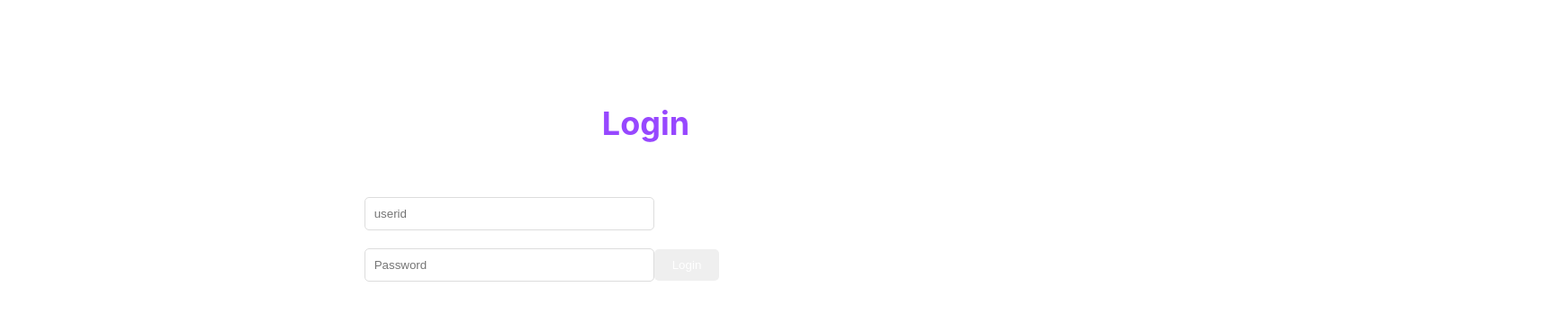
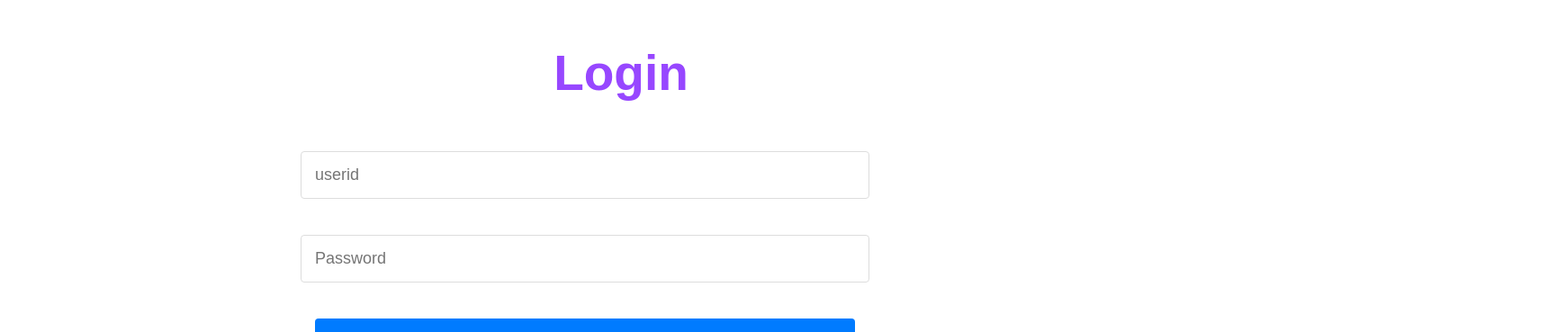
Before and after one commit to Iccyan21/test-pliger, a React (Create React App) app: page /login in a window 1280 px wide. Shown: the part 331-700 px from the top of the page at 90% size, 1730 px wide, since content can reach past the window. Built offline with nearby package versions, Linux system fonts and the light colour scheme; some icons are missing.

Commit message:
yarnの追加

```diff
--- a/src/components/Anime.css
+++ b/src/components/Anime.css
@@ -1,3 +1,16 @@
+.Anime{
+  margin-top: 75px;
+}
+.title {
+  margin-top: 0px;
+  margin-left: 20px;
+  margin-bottom: 50px;
+}
+
+.anime-list{
+  margin-top: -50px;
+
+}
 .anime-list {
   display: flex;
   overflow-x: scroll;
@@ -30,7 +43,15 @@
   border-bottom-left-radius: 10px;
   border-bottom-right-radius: 10px;
 }
+.anime-list1{
+  margin-top: -50px;
+  display: flex;
+  overflow-x: scroll;
+  padding: 20px;
+  gap: 20px;
+  margin-bottom: 50px;
 
+}
 @media (max-width: 390px) {
   .Anime{
     margin-top: 75px;
@@ -38,7 +59,7 @@
   .title {
     margin-top: 0px;
     margin-left: 20px;
-    margin-bottom: 30px;
+    margin-bottom: 50px;
   }
 
   .anime-list{
--- a/src/components/Anime.tsx
+++ b/src/components/Anime.tsx
@@ -59,7 +59,7 @@ function AnimeComponent() {
         <h2>おすすめのアニメ</h2>
       </div>
 
-        <div className="anime-list">
+        <div className="anime-list1">
 
 
         {data.map((item: AnimeData) => (
--- a/src/components/Animedetail.css
+++ b/src/components/Animedetail.css
@@ -1,4 +1,50 @@
+*{
+    color: #9747FF;
+}
+.animeimage{
+    width: 100%;
+    height: 400px;
+}
+ .underline {
+        border-bottom:1px solid;
+    }
+.seichi-desc-title{
+    border-bottom:1px solid;
+    margin-bottom: 50px;
+}
+.seichi-list {
+    display: flex;
+    overflow-x: scroll;
+    padding: 20px;
+    gap: 20px;
+    margin-bottom: 60px;
+}
 
+.seichi-card {
+    min-width: 200px;
+    height: 300px;
+    position: relative;
+}
+
+.seichi-card img {
+    width: 100%;
+    height: 100%;
+    object-fit: cover;
+    border-radius: 10px;
+}
+
+.seichi-card h2 {
+    position: absolute;
+    bottom: 0;
+    color: white;
+    background: rgba(0, 0, 0, 0.7);
+    width: 100%;
+    padding: 10px 0;
+    text-align: center;
+    font-size: 18px;
+    border-bottom-left-radius: 10px;
+    border-bottom-right-radius: 10px;
+}
 @media (max-width: 390px) {
     *{
         color: #9747FF;
--- /dev/null
+++ b/src/components/Map.css
@@ -0,0 +1,3 @@
+*{
+    color: #9747FF;
+}
--- a/src/components/Map.tsx
+++ b/src/components/Map.tsx
@@ -1,7 +1,7 @@
 import React, { useEffect, useState, useRef } from "react";
 import GoogleMapReact from "google-map-react";
 import Under from "./footer";
-
+import './Map.css'
 async function fetchLocations(query: string): Promise<any[]> {
   const response = await fetch(`http://127.0.0.1:8000/gmap/places/search/?q=${encodeURIComponent(query)}`);
   const data = await response.json();
--- a/src/components/header.css
+++ b/src/components/header.css
@@ -1,3 +1,25 @@
+.header{
+    position: fixed;
+    background-color: white;
+    top: 0;
+    width: 100%;
+    z-index: 9999;
+    height: 70px;
+    display: flex;
+    margin-bottom: 16px;
+}
+
+.header-left{
+    margin-top: 15px;
+    margin-left: 5px;
+}
+.header-center{
+
+    margin-left: 5px;
+}
+
+
+
 
 /* IPhon12 */
 @media (max-width: 390px) {
--- a/src/components/place.css
+++ b/src/components/place.css
@@ -1,3 +1,46 @@
+ /* ここに適用したいスタイルを記述します */
+*{
+    color: #9747FF;
+    font-family: Arial, sans-serif;
+    font-size: 18px; /* increase base font-size for larger screens */
+}
+
+.place {
+    margin-top: 80px; /* increase margin for larger screens */
+}
+
+.placeimage {
+    width: 100%;
+    max-width: 800px; /* limit max-width for larger screens */
+    display: block; /* center the image */
+    margin: 0 auto; /* center the image */
+    margin-bottom: 20px;
+}
+
+.placename {
+    margin-top: 0px;
+    font-size: 36px; /* increase font-size for larger screens */
+}
+
+.placedesc {
+    margin-bottom: 100px; /* increase margin for larger screens */
+}
+
+.placedesc h2 {
+    border-bottom: 1px solid;
+    margin-bottom: 60px; /* increase margin for larger screens */
+    font-size: 28px; /* increase font-size for larger screens */
+}
+
+.placedesc p {
+    margin-top: -25px;
+    font-size: 22px; /* increase font-size for larger screens */
+}
+
+.seichi-list {
+    margin-top: -55px;
+}
+
  /* Iphone12 */
 @media (max-width: 390px) {
     /* ここに適用したいスタイルを記述します */
--- a/src/components/place.tsx
+++ b/src/components/place.tsx
@@ -110,7 +110,7 @@ function CandidateDataComponent() {
             <p>{data.accsess}</p>
           </div>
 
-          <p>{data.name}</p>
+
 
           <Link
             to={`/post/${encodeURIComponent(data.name)}`}
--- a/src/components/post.css
+++ b/src/components/post.css
@@ -5,7 +5,7 @@
     display: flex;
     flex-direction: column;
     align-items: center;
-    max-width: 500px;
+    max-width: 400px;
     margin: 0 auto;
 
     border-radius: 5px;
@@ -39,3 +39,54 @@
 .create-post-form button:hover {
     background-color: #7c3aed;
 }
+
+@media (max-width: 390px) {
+    .postform{
+        margin-top: 150px;
+    }
+    .posttitle{
+        width: 100%;
+        padding-left: 120px;
+    }
+    .posttitle h1{
+        text-align: center;
+    }
+    .create-post-form {
+        display: flex;
+        flex-direction: column;
+        align-items: center;
+        max-width: 300px;
+        margin: 0 auto;
+
+        border-radius: 5px;
+        padding: 20px;
+
+    }
+    .create-post-form input,
+    .create-post-form button {
+        width: 100%;
+
+
+        margin-bottom: 30px;
+        border: none;
+        border-radius: 5px;
+    }
+    .create-post-form input[type="text"] {
+        background-color: #f0f0f0;
+    }
+
+    .create-post-form input[type="file"] {
+        background-color: #f0f0f0;
+    }
+
+    .create-post-form button {
+        background-color: #9747FF;
+        color: #fff;
+        cursor: pointer;
+    }
+
+    .create-post-form button:hover {
+        background-color: #7c3aed;
+    }
+
+}
--- a/src/components/post.tsx
+++ b/src/components/post.tsx
@@ -92,6 +92,7 @@ const PostPage: React.FC = () => {
   return (
     <div className='postform'>
         <Baner/>
+        <h1 className='posttitle'>投稿する</h1>
         <form onSubmit={handleSubmit} className="create-post-form">
         <input
             type="text"
--- a/src/components/user/login.css
+++ b/src/components/user/login.css
@@ -1,3 +1,98 @@
+.Login {
+  display: flex;
+  flex-direction: column;
+  align-items: center;
+  justify-content: center;
+  height: 100vh;
+}
+
+.Icon {
+  margin-bottom: 40px; /* Increase margin */
+  padding-left: 600px;
+}
+
+.Login input {
+  margin: 20px 0; /* Increase margin */
+  padding: 15px; /* Increase padding */
+  width: 50%;
+  max-width: 600px;
+  border-radius: 5px;
+  border: 1px solid #ddd;
+  font-size: 18px; /* Increase font size */
+}
+
+.Login button {
+  margin: 20px 0; /* Increase margin */
+  padding: 15px 30px; /* Increase padding */
+  border: none;
+  color: white;
+  border-radius: 5px;
+  cursor: pointer;
+  font-size: 18px; /* Increase font size */
+}
+
+.Login .text {
+  margin-bottom: 40px; /* Increase margin */
+  font-size: 32px; /* Increase font size */
+}
+
+.Icon {
+  color: #9747FF;
+  display: flex;
+  margin-left: 300px; /* Increase margin */
+  margin-top: 100px; /* Increase margin */
+  height: 150px; /* Increase size */
+  width: 100%;
+}
+
+.text {
+  color: #9747FF;
+  display: flex;
+  margin-left: 100px; /* Increase margin */
+  margin-top: 70px; /* Increase margin */
+}
+
+.form {
+  margin-top: -50px;
+  display: flex;
+  flex-direction: column;
+  align-items: center;
+  margin-left: 20px; /* Increase margin */
+  width: 80%;
+  max-width: 800px;
+  border-radius: 8px;
+}
+
+.form input {
+  margin-bottom: 20px; /* Increase margin */
+  padding: 15px; /* Increase padding */
+  width: 100%;
+  max-width: 600px;
+  border: 1px solid #ddd;
+  border-radius: 4px;
+  font-size: 18px; /* Increase font size */
+
+}
+
+.form button {
+  padding: 15px 30px; /* Increase padding */
+  color: white;
+  background-color: #007BFF;
+  border: none;
+  border-radius: 4px;
+  cursor: pointer;
+  width: 100%;
+  max-width: 600px;
+  font-size: 18px; /* Increase font size */
+  margin-bottom: 90px;
+}
+
+.form button:hover {
+  background-color: #0056b3;
+}
+
+
+@media (max-width: 390px) {
   .Login {
     display: flex;
     flex-direction: column;
@@ -108,3 +203,4 @@
     }
 
   }
+}
--- a/src/components/user/sighup.css
+++ b/src/components/user/sighup.css
@@ -1,53 +1,53 @@
 .sighin {
-    padding-left: 40px;
     display: flex;
     flex-direction: column;
     align-items: center;
     justify-content: center;
-    height: 100vh; /* full viewport height */
+    max-width: 600px; /* center the container */
+    margin: 0 auto; /* center the container */
   }
 
-.icon {
-    margin-bottom: 20px;
-    color: #9747FF;
+  .Icon {
+    margin-top: 200px;
+    margin-left: 0px;
+  }
+
+  .text h2 {
+    font-size: 55px;
+  }
+
+  .sighin {
+    margin-top: 0px;
     display: flex;
-    margin-left: 100px;
-    margin-top: 75px;
-    height: 125px;
-    width: 100%;
+    flex-direction: column;
+    align-items: center;
+    justify-content: center;
   }
 
   .sighin input {
-    margin: 10px 0; /* top/bottom margin, no left/right margin */
+    margin-bottom: 10px;
     padding: 10px;
-    width: 80%;
-    max-width: 300px;
-    border-radius: 5px;
+    width: 100%;
+    max-width: 600px; /* increase input width for larger screens */
     border: 1px solid #ddd;
+    border-radius: 4px;
   }
 
   .sighin button {
-    margin: 10px 0;
     padding: 10px 20px;
+    color: white;
+    background-color: #007BFF; /* Bootstrap primary color */
     border: none;
-    background-color: #007BFF; /* Bootstrap primary color */
-    color: white;
-    border-radius: 5px;
+    border-radius: 4px;
     cursor: pointer;
+    width: 100%;
+    max-width: 600px; /* increase button width for larger screens */
   }
 
   .sighin button:hover {
     background-color: #0056b3; /* darker blue */
   }
 
-.text {
-    margin-bottom: 20px;
-    font-size: 24px;
-    color: #9747FF;
-    display: flex;
-    margin-left: 155px;
-    margin-top: 50px;
-}
 
 @media (max-width: 391px) {
     .sighin {
```
Also changed, not shown: 1 other file (tests, documents, lock files or other folders). Lines whose indentation alone changed are shown as unchanged.
